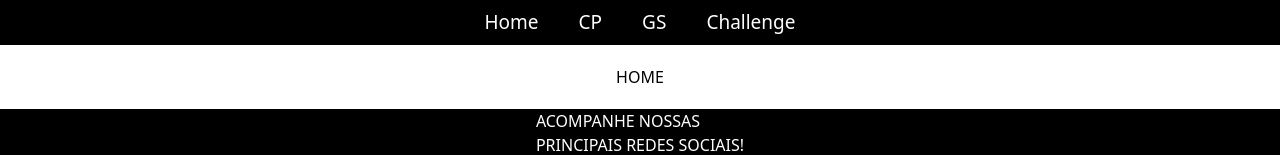
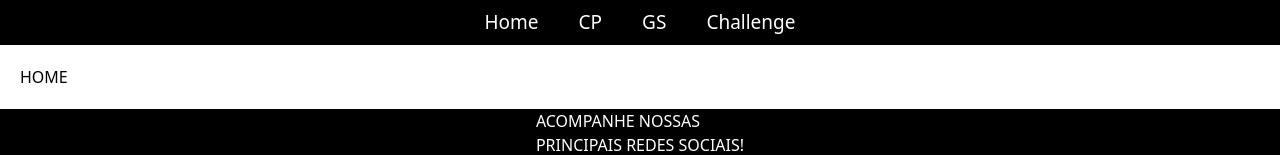
Before and after one commit to gusandrini/cp6-front, a Next.js app in the folder cp/: page / in a window 1280 px wide. Shown: the top 155 px of the page. Built offline with nearby package versions, Linux system fonts and the light colour scheme.

Commit message:
ajuste estilização

```diff
--- a/cp/src/app/globals.css
+++ b/cp/src/app/globals.css
@@ -14,6 +14,10 @@
   /* Menu */
   .menu {
     @apply m-auto bg-white flex flex-col  bg-black;
+
+    nav ul li{
+      @apply px-5 py-2 text-[19px] text-white rounded-full transition duration-500;
+
     }
 
     nav {
@@ -24,16 +28,15 @@
       @apply inline-block;
     }
 
-  nav ul li{
-    @apply px-5 py-2 text-[19px] text-white rounded-full transition duration-500;
 
   }
 }
 
 @layer components {
   .containerHome {
-    @apply m-[20px]  flex items-center justify-evenly;
+    @apply m-[20px]  items-center justify-evenly;
   }
+
 }
 
 @layer components {
```
Lines whose indentation alone changed are shown as unchanged.
